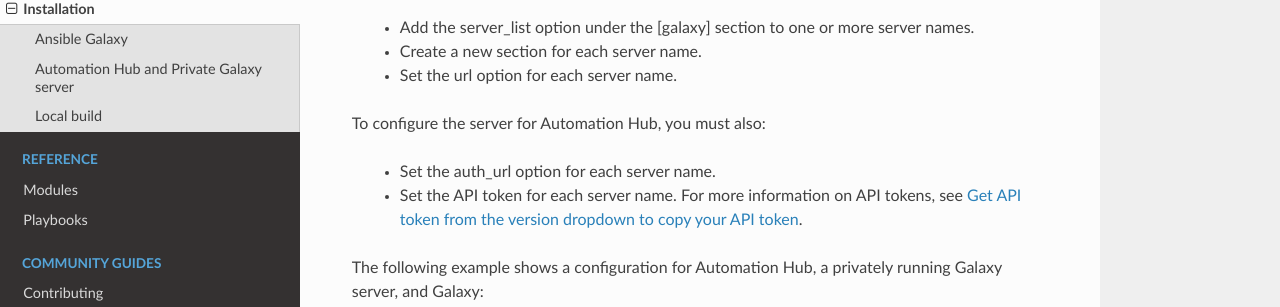
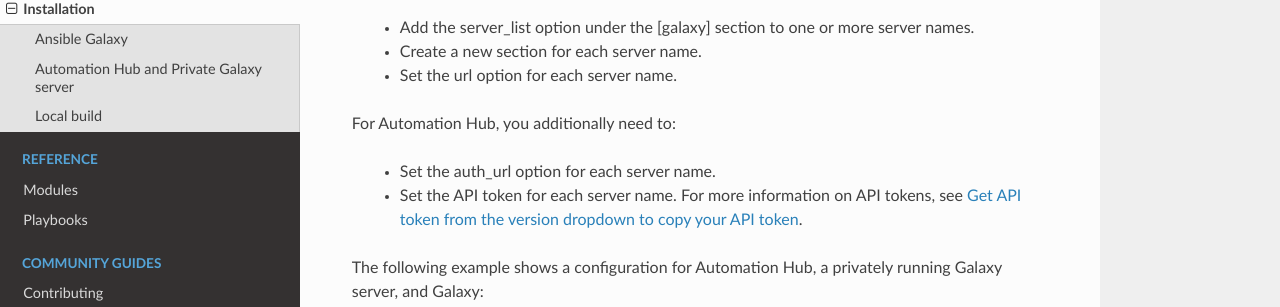
Before and after one commit to ansible-collections/ibm_zos_ims, a Sphinx documentation site: the page built from docs/source/installation.rst, in a window 1280 px wide and 900 px high, scrolled down 2160 px. Shown: the part 144-451 px from the top of the window. Built offline with Sphinx 7.4.7 and the Read the Docs theme 2.0.0, drawn with Linux system fonts in a browser that asks for light colours.

Commit message:
update for automation hub instruction.

```diff
--- a/docs/source/installation.rst
+++ b/docs/source/installation.rst
@@ -127,7 +127,7 @@
   * Create a new section for each server name.
   * Set the url option for each server name.
 
-To configure the server for Automation Hub, you must also:
+For Automation Hub, you additionally need to:
 
   * Set the auth_url option for each server name.
   * Set the API token for each server name. For more information on API tokens,
```
